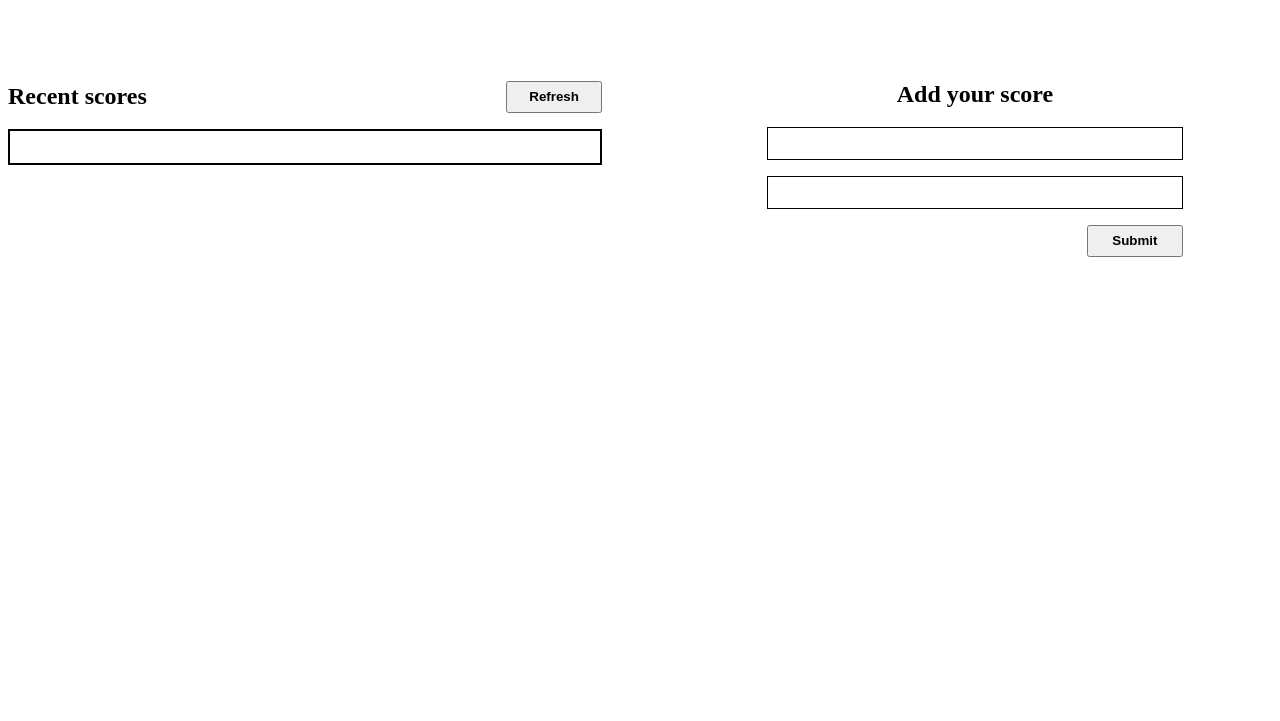
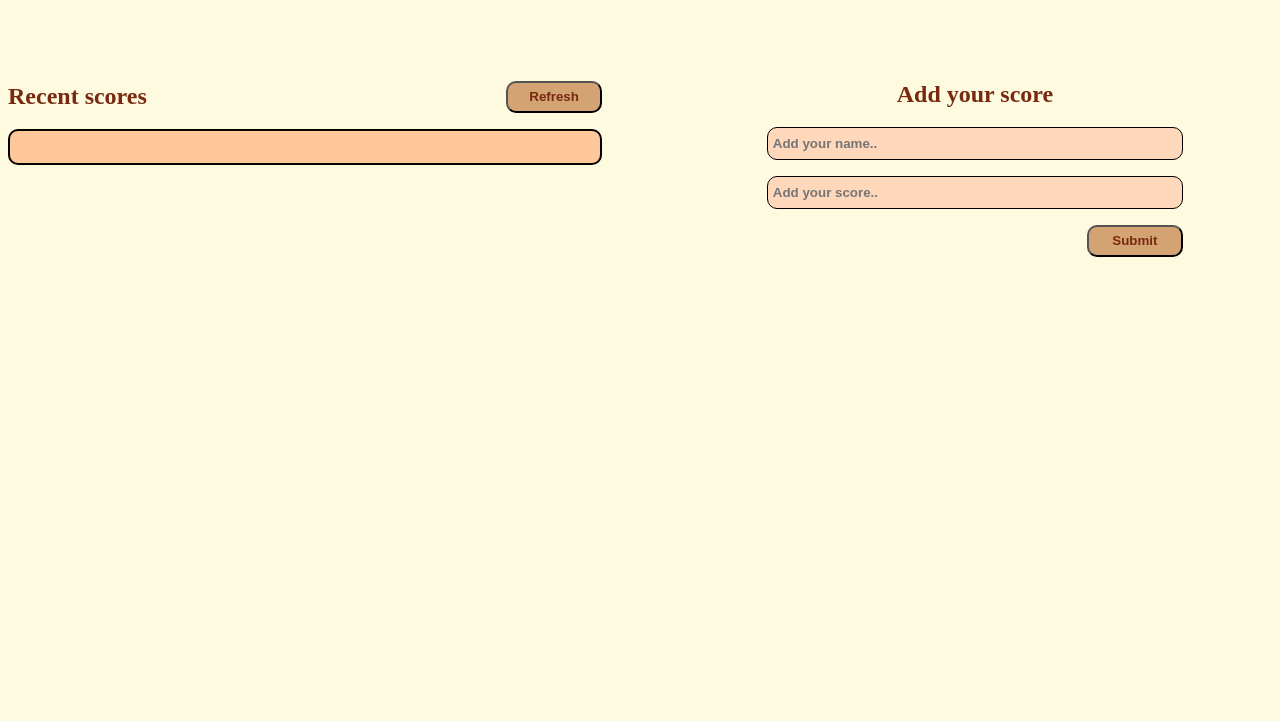
Before and after one commit to MohamedRoshdy2021/leader-board, a website built with webpack: page src/index.html in a window 1280 px wide. Shown: the part 79-800 px from the top of the page. Built offline with nearby package versions, Linux system fonts and the light colour scheme; no server answers.

Commit message:
Improved the Ui design of the application

```diff
--- a/src/index.html
+++ b/src/index.html
@@ -15,14 +15,13 @@
             <h2 id="h2">Recent scores</h2>
             <button id="refresh">Refresh</button>
         </div>
-        <ul id="scoresList">
-        </ul>
+        <ul id="scoresList"></ul>
     </div>
     <div class="add-score">
         <h2>Add your score</h2>
         <div>
-        <input type="text" name="name" id="name">
-        <input type="text" name="score" id="score">
+        <input type="text" name="name" placeholder="Add your name.." id="name">
+        <input type="text" name="score" placeholder="Add your score.." id="score">
         <button type="submit" id="submit">Submit</button>
         </div>
     </div>
--- a/src/modules/dom.js
+++ b/src/modules/dom.js
@@ -6,7 +6,7 @@ document.getElementById('refresh').addEventListener('click', () => {
   submittedScores.forEach((score, index) => {
     const listItem = document.createElement('li');
     if (index % 2 !== 1) {
-      listItem.style.backgroundColor = 'gray';
+      listItem.style.backgroundColor = '#ca6702';
     }
     listItem.textContent = `${score.user}:${score.score}`;
     scoresList.appendChild(listItem);
--- a/src/style.css
+++ b/src/style.css
@@ -1,5 +1,7 @@
 * {
   font-weight: 700;
+  background-color: #fefae0;
+  color: #78290f;
 }
 
 h1 {
@@ -30,9 +32,16 @@ section {
   margin: 0;
 }
 
-.Recent button {
+button {
   height: 2rem;
   width: 6rem;
+  border-radius: 10px;
+  cursor: pointer;
+  background-color: #d4a373;
+}
+
+button:hover {
+  background-color: #e76f51;
 }
 
 ul {
@@ -42,14 +51,13 @@ ul {
   flex-direction: column;
   gap: 1rem;
   padding: 1rem 0.5rem;
+  background-color: #fec89a;
+  border-radius: 10px;
 }
 
 ul li {
   padding: 0.4rem 0;
-}
-
-.gray {
-  background-color: gainsboro;
+  border-radius: 10px;
 }
 
 .add-score {
@@ -72,12 +80,12 @@ ul li {
 }
 
 .add-score input {
-  padding: 0.5rem 0;
+  padding: 0.5rem 0.3rem;
   border: 1px solid black;
+  border-radius: 10px;
+  background-color: #ffd7ba;
 }
 
 .add-score div button {
-  width: 6rem;
   align-self: flex-end;
-  min-height: 2rem;
 }
```
Also changed, not shown: dist/index.html, dist/main.js.
